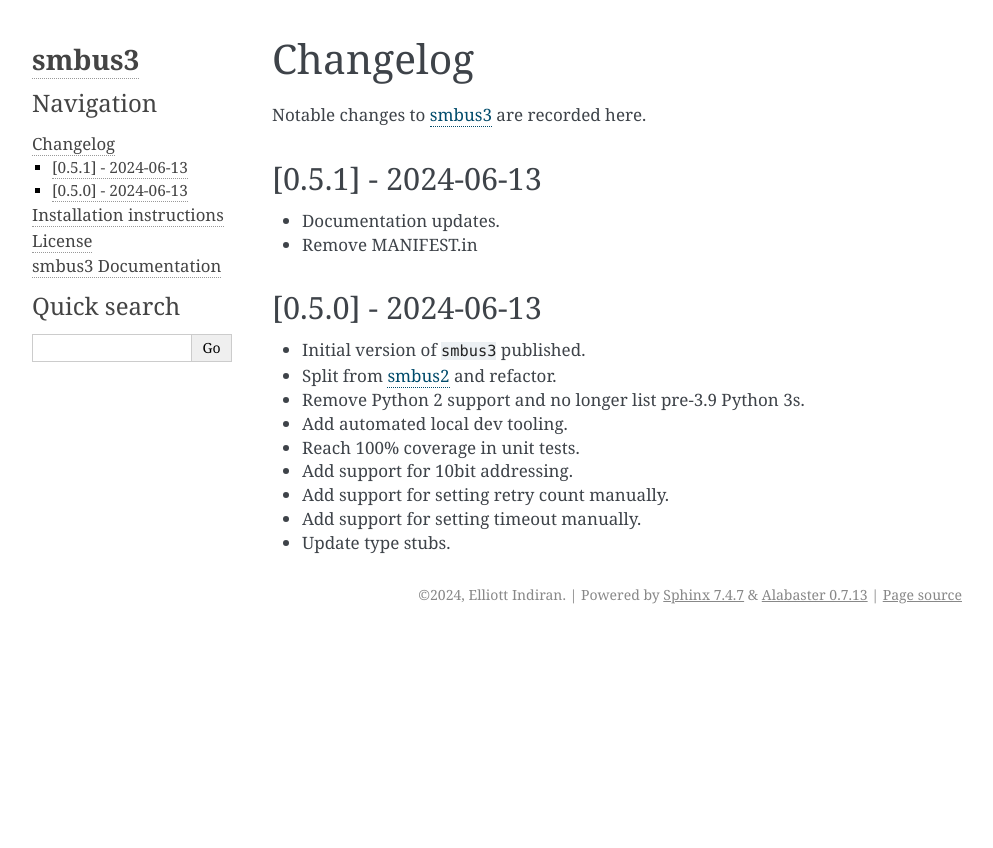
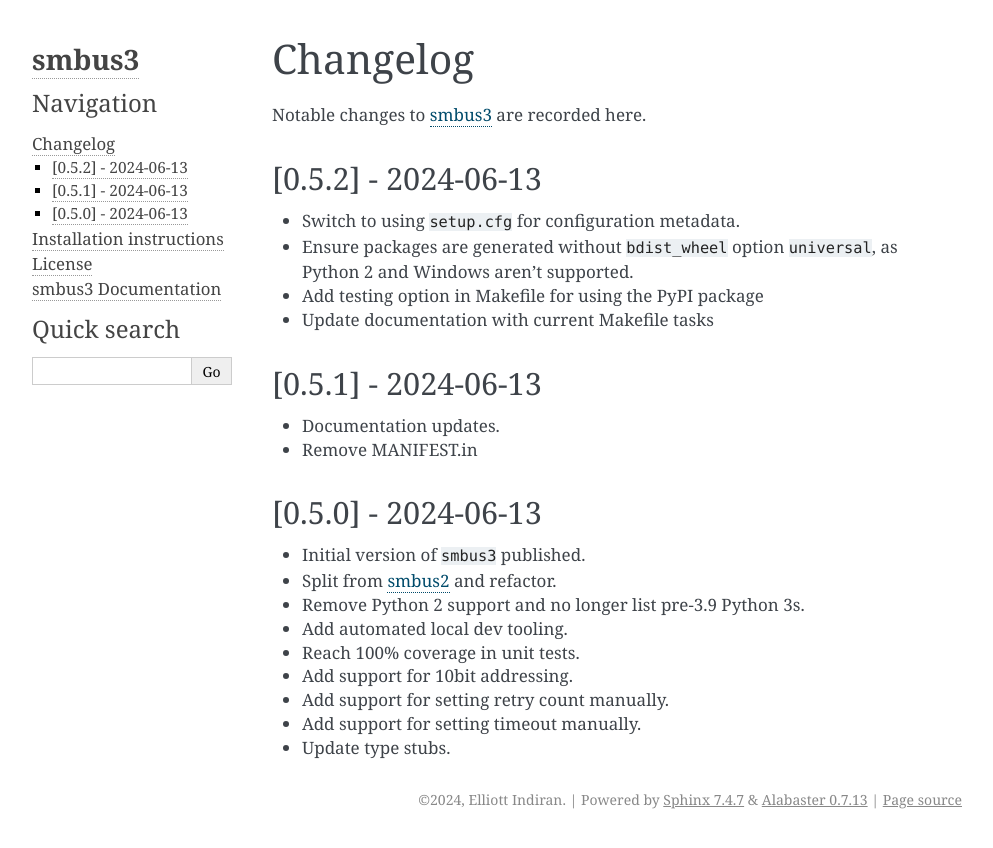
Before and after one commit to eindiran/smbus3, a Sphinx documentation site: the page built from doc/changelog.rst, in a window 1280 px wide. Shown: the top 848 px of the page, without its empty margins (148-1141 px from the left). Built offline with Sphinx 7.4.7, drawn with Linux system fonts in a browser that asks for light colours.

Commit message:
Add latest info on Makefile tasks to docs

```diff
--- a/README.rst
+++ b/README.rst
@@ -379,6 +379,8 @@
 Currently available targets:
 
 -  ``all``: softclean the directory, then create the venv if it doesn’t exist, and run all common development tasks (install commit hooks, lint, format, typecheck, coverage, and then build documentation).
+-  ``buildpkg``: hardclean the directory, then run pre-build tests, then build the ``.whl``
+-  ``check_coverage``: check current test coverage, fails if below 90%
 -  ``clean``: fully clean repo dir, including artifacts and ``.venv``
 -  ``coverage``: generate coverage info on the CLI
 -  ``coverage_html_report``: generate coverage info as an HTML document
@@ -391,8 +393,11 @@
 -  ``precommit``: install precommit hooks
 -  ``softclean``: clean up artifacts without removing ``.venv``
 -  ``test``: run the unit tests
+-  ``testpkg``: hardclean, ``buildpkg``, then install and test with the installed version
+-  ``testreleased``: install released version of the package with ``pip``, then run tests
 -  ``typecheck``: run mypy typechecking on the smbus3 library
 -  ``venv``: build a venv
+
 
 Acknowledgements
 ----------------
--- a/doc/changelog.rst
+++ b/doc/changelog.rst
@@ -3,6 +3,14 @@
 
 Notable changes to `smbus3 <https://github.com/eindiran/smbus3>`__ are
 recorded here.
+
+[0.5.2] - 2024-06-13
+--------------------
+
+- Switch to using ``setup.cfg`` for configuration metadata.
+- Ensure packages are generated without ``bdist_wheel`` option ``universal``, as Python 2 and Windows aren't supported.
+- Add testing option in Makefile for using the PyPI package
+- Update documentation with current Makefile tasks
 
 [0.5.1] - 2024-06-13
 --------------------
```
